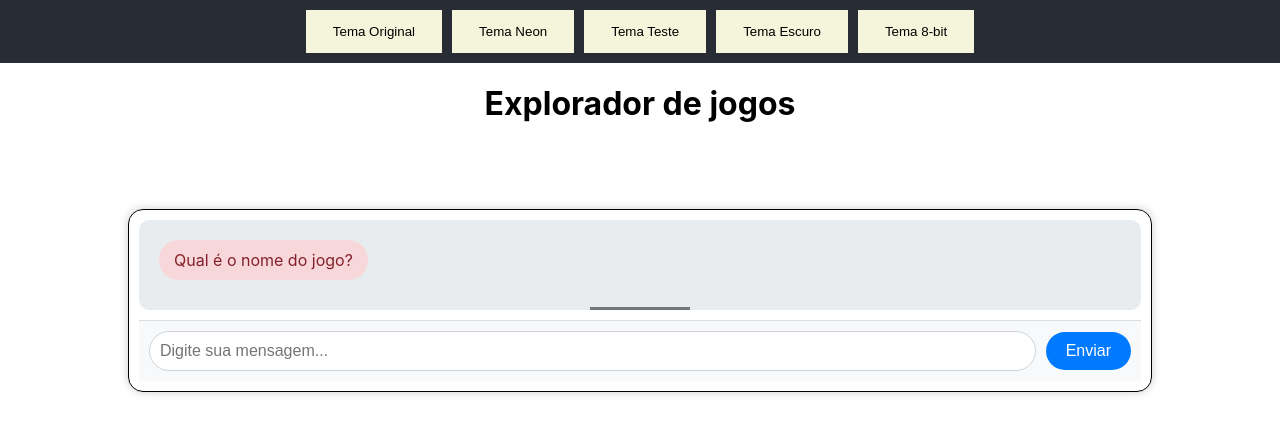
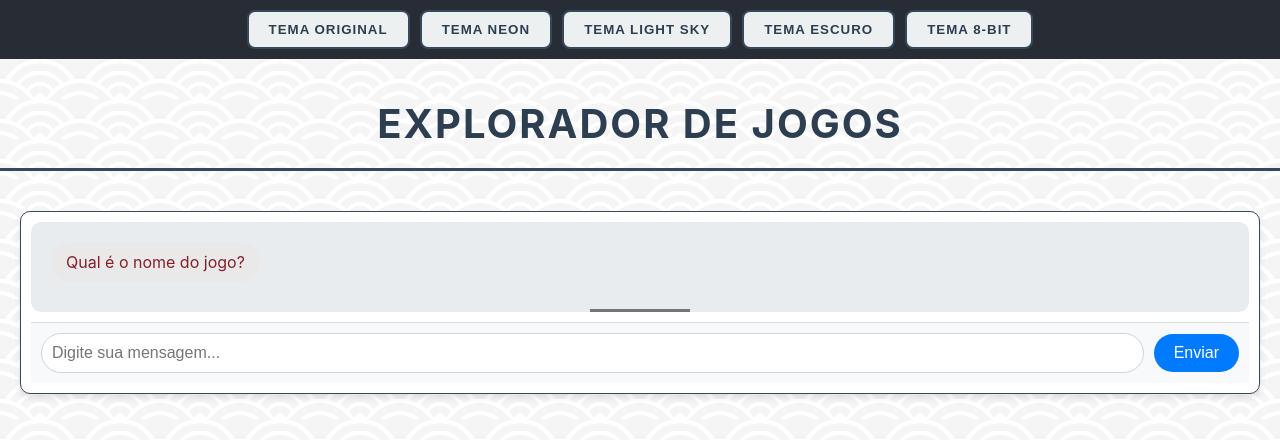
Before and after one commit to lukinhasxxx/GPTNexus, a React (Create React App) app in the folder frontend/: page / in a window 1280 px wide. Shown: the top 440 px of the page. Built offline with nearby package versions, Linux system fonts and the light colour scheme.

Commit message:
feat(theme): edita tema original e aprimora tema azul

```diff
--- a/frontend/src/App.js
+++ b/frontend/src/App.js
@@ -2,7 +2,7 @@ import React from 'react';
 import './App.css';
 import './themes/originalTheme.css';
 import './themes/neonTheme.css'; //temas neon dark etc que serao implementados
-import './themes/blueTheme.css';
+import './themes/lightSkyTheme.css';
 import './themes/darkTheme.css';
 import './themes/8bitTheme.css';
 import ChatApp from "./ChatApp";
@@ -18,8 +18,8 @@ function ThemeButtons() {
             <button className="theme-button neon" onClick={() => toggleTheme('neon')}>
                 Tema Neon
             </button>
-            <button className="theme-button blue" onClick={() => toggleTheme('blue')}>
-                Tema Teste
+            <button className="theme-button blue" onClick={() => toggleTheme('lightsky')}>
+                Tema Light Sky
             </button>
             <button className="theme-button dark" onClick={() => toggleTheme('dark')}>
                 Tema Escuro
--- a/frontend/src/themes/blueTheme.css
+++ /dev/null
@@ -1,36 +0,0 @@
-.theme-blue {
-    --background-color: #e6f3ff;
-    --text-color: #003366;
-    --border-color: #0066cc;
-    --shadow-color: rgba(0, 102, 204, 0.2);
-    --button-bg: #cce6ff;
-    --button-text: #003366;
-}
-
-.theme-blue .chat-container {
-    background-color: var(--background-color);
-    color: var(--text-color);
-    width: 100%;
-    height: 100vh;
-    display: flex;
-    flex-direction: column;
-}
-
-.theme-blue .chat-title {
-    color: var(--text-color);
-}
-
-.theme-blue .chat-window {
-    background-color: rgba(204, 230, 255, 0.9);
-    border: 1px solid var(--border-color);
-    box-shadow: 0px 0px 10px var(--shadow-color);
-}
-
-.theme-blue .chat-messages {
-    background-color: #f0f8ff;
-}
-
-.theme-blue .theme-button {
-    background-color: var(--button-bg);
-    color: var(--button-text);
-}
--- /dev/null
+++ b/frontend/src/themes/lightSkyTheme.css
@@ -0,0 +1,57 @@
+.theme-lightsky{
+    --background-color: #f0f8ff;
+    --text-color: #2c5282;
+    --border-color: #4299e1;
+    --shadow-color: rgba(66, 153, 225, 0.2);
+    --button-bg: #ebf8ff;
+    --button-text: #2c5282;
+    --accent-color: #63b3ed;
+    --gradient-start: #ebf8ff;
+    --gradient-end: #bee3f8;
+}
+
+.theme-lightsky .chat-container {
+    background: linear-gradient(135deg, var(--gradient-start), var(--gradient-end));
+    color: var(--text-color);
+    min-height: 100vh;
+    display: flex;
+    flex-direction: column;
+}
+
+.theme-lightskye .chat-title {
+    color: var(--text-color);
+    font-size: 2.5em;
+    text-align: center;
+    padding: 20px;
+    background: rgba(255, 255, 255, 0.8);
+    border-radius: 10px;
+    margin: 20px;
+    box-shadow: 0 4px 6px var(--shadow-color);
+    border-bottom: 3px solid var(--accent-color);
+}
+
+.theme-lightsky .chat-window {
+    background-color: rgba(255, 255, 255, 0.9);
+    border: 2px solid var(--border-color);
+    box-shadow: 0 6px 12px var(--shadow-color);
+    border-radius: 15px;
+    backdrop-filter: blur(5px);
+}
+
+.theme-lightsky .theme-button {
+    background: linear-gradient(to right, var(--accent-color), var(--border-color));
+    color: white;
+    border: none;
+    padding: 12px 24px;
+    border-radius: 25px;
+    font-weight: bold;
+    transition: all 0.3s ease;
+    text-transform: uppercase;
+    letter-spacing: 1px;
+    box-shadow: 0 2px 4px var(--shadow-color);
+}
+
+.theme-lightsky .theme-button:hover {
+    transform: translateY(-2px);
+    box-shadow: 0 4px 8px var(--shadow-color);
+}
--- a/frontend/src/themes/originalTheme.css
+++ b/frontend/src/themes/originalTheme.css
@@ -15,32 +15,54 @@
 
 
 .theme-original {
-    --background-color: white;
-    --text-color: black;
-    --border-color: black;
-    --shadow-color: rgba(0, 0, 0, 0.2);
-    --button-bg: beige;
-    --button-text: black;
+    --background-color: #f5f5f5;
+    --text-color: #2c3e50;
+    --border-color: #34495e;
+    --shadow-color: rgba(0, 0, 0, 0.1);
+    --button-bg: #ecf0f1;
+    --button-text: #2c3e50;
+    --message-bg: #ffffff;
+    --user-message-bg: #d5e9dd;
+    --gpt-message-bg: #e9e9e9;
 }
 
 /* Estilos base que usam as variáveis */
 .theme-original .chat-container {
     background-color: var(--background-color);
+    background-image:
+        radial-gradient(circle at 100% 150%, #f5f5f5 24%, #ffffff 24%, #ffffff 28%, #f5f5f5 28%, #f5f5f5 36%, #ffffff 36%, #ffffff 40%, transparent 40%, transparent),
+        radial-gradient(circle at 0 150%, #f5f5f5 24%, #ffffff 24%, #ffffff 28%, #f5f5f5 28%, #f5f5f5 36%, #ffffff 36%, #ffffff 40%, transparent 40%, transparent),
+        radial-gradient(circle at 50% 100%, #ffffff 10%, #f5f5f5 10%, #f5f5f5 23%, #ffffff 23%, #ffffff 30%, #f5f5f5 30%, #f5f5f5 43%, #ffffff 43%, #ffffff 50%, #f5f5f5 50%, #f5f5f5 63%, #ffffff 63%, #ffffff 71%, transparent 71%, transparent);
+    background-size: 80px 40px;
     color: var(--text-color);
-    width: 100%; /* Certifique-se de que ocupe toda a largura */
-    height: 100vh; /* Certifique-se de que ocupe toda a altura da tela */
-    display: flex; /* Para garantir que o conteúdo se ajuste */
-    flex-direction: column; /* Para empilhar os itens verticalmente */
+    min-height: 100vh;
+    display: flex;
+    flex-direction: column;
 }
 
 .theme-original .chat-title {
     color: var(--text-color);
+    font-size: 2.5em;
+    font-weight: bold;
+    text-align: center;
+    padding: 20px;
+    margin: 20px 0;
+    border-bottom: 3px solid var(--border-color);
+    text-transform: uppercase;
+    letter-spacing: 2px;
 }
 
 .theme-original .chat-window {
-    background-color: rgba(255, 255, 255, 0.9);
+    background-color: var(--message-bg);
     border: 1px solid var(--border-color);
-    box-shadow: 0px 0px 10px var(--shadow-color);
+    box-shadow: 0 4px 6px var(--shadow-color);
+    border-radius: 10px;
+    margin: 20px;
+    transition: box-shadow 0.3s ease;
+}
+
+.theme-original .chat-window:hover {
+    box-shadow: 0 6px 12px var(--shadow-color);
 }
 
 .theme-original .chat-messages{
@@ -50,4 +72,16 @@
 .theme-original .theme-button {
     background-color: var(--button-bg);
     color: var(--button-text);
+    border: 2px solid var(--border-color);
+    padding: 10px 20px;
+    border-radius: 8px;
+    font-weight: bold;
+    transition: all 0.3s ease;
+    text-transform: uppercase;
+    letter-spacing: 1px;
 }
+.theme-original .theme-button:hover {
+    background-color: var(--border-color);
+    color: white;
+    transform: translateY(-2px);
+}
```
